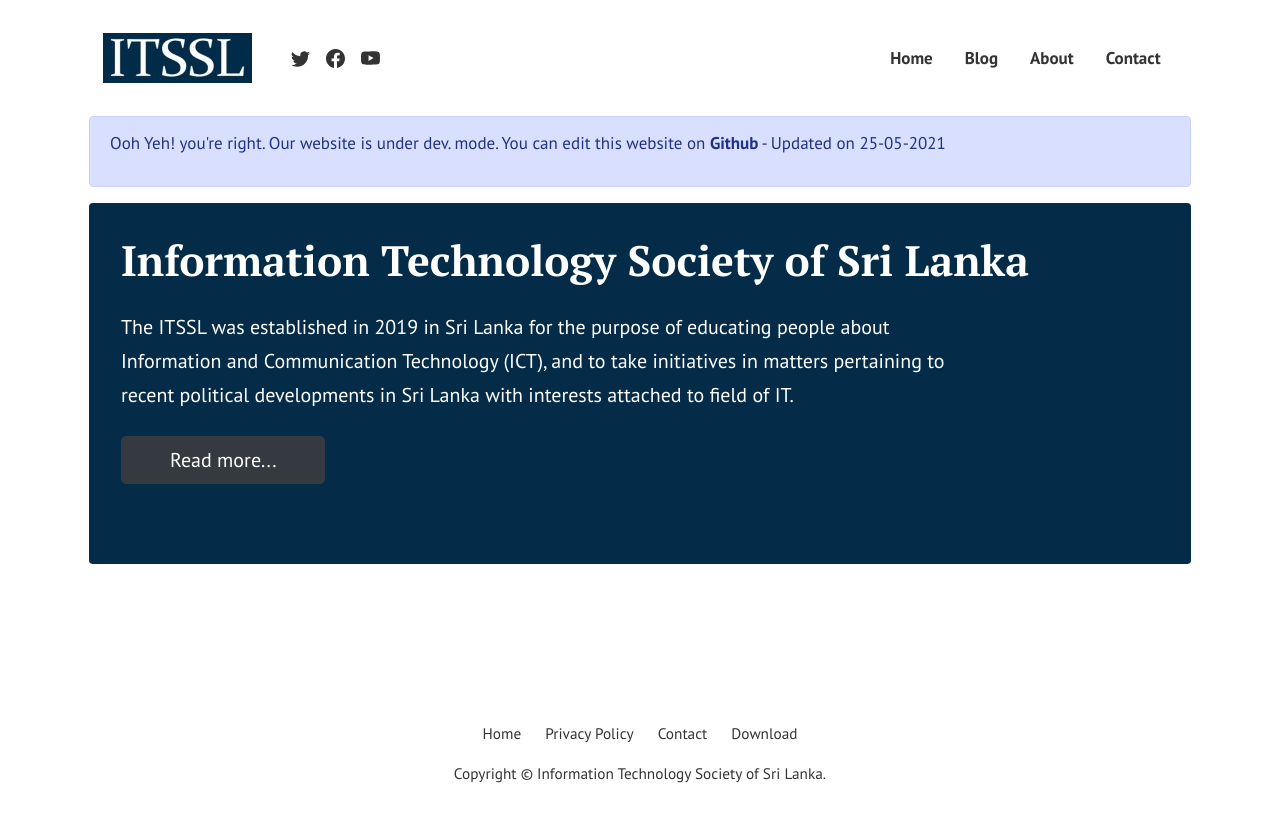
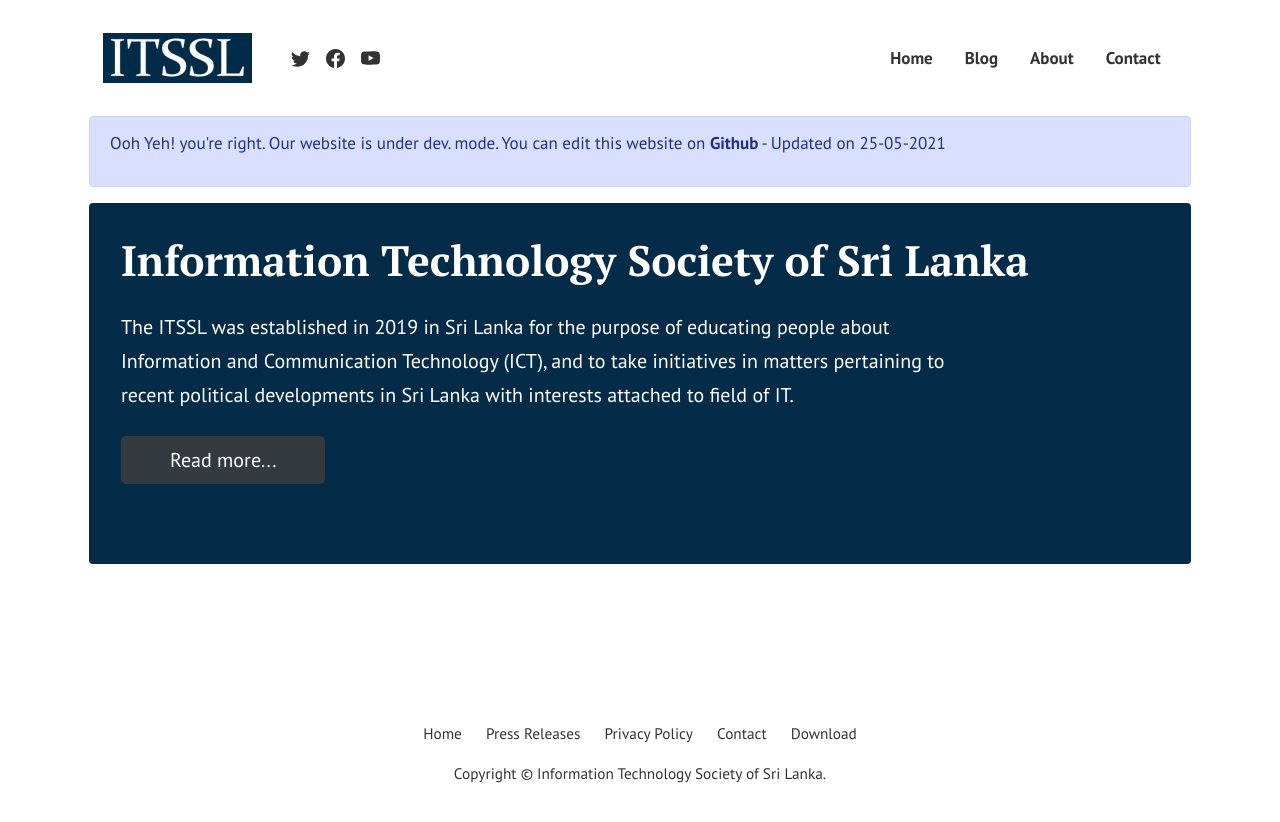
Before and after one commit to ITSSL/itssl.org, a Jekyll site: the page built from index.html, in a window 1280 px wide. Shown: the top 822 px of the page. Built offline with Jekyll 4.4.1, drawn with Linux system fonts in a browser that asks for light colours; the list of posts is cut into pages by our own code.

Commit message:
Update menus.yml

```diff
--- a/_data/menus.yml
+++ b/_data/menus.yml
@@ -24,6 +24,9 @@ footermenu:
 - title: Home
   url: ""
 
+- title: Press Releases
+  url: "categories/#press-releases/"
+
 - title: Privacy Policy
   url: "privacy-policy/"
 
```
